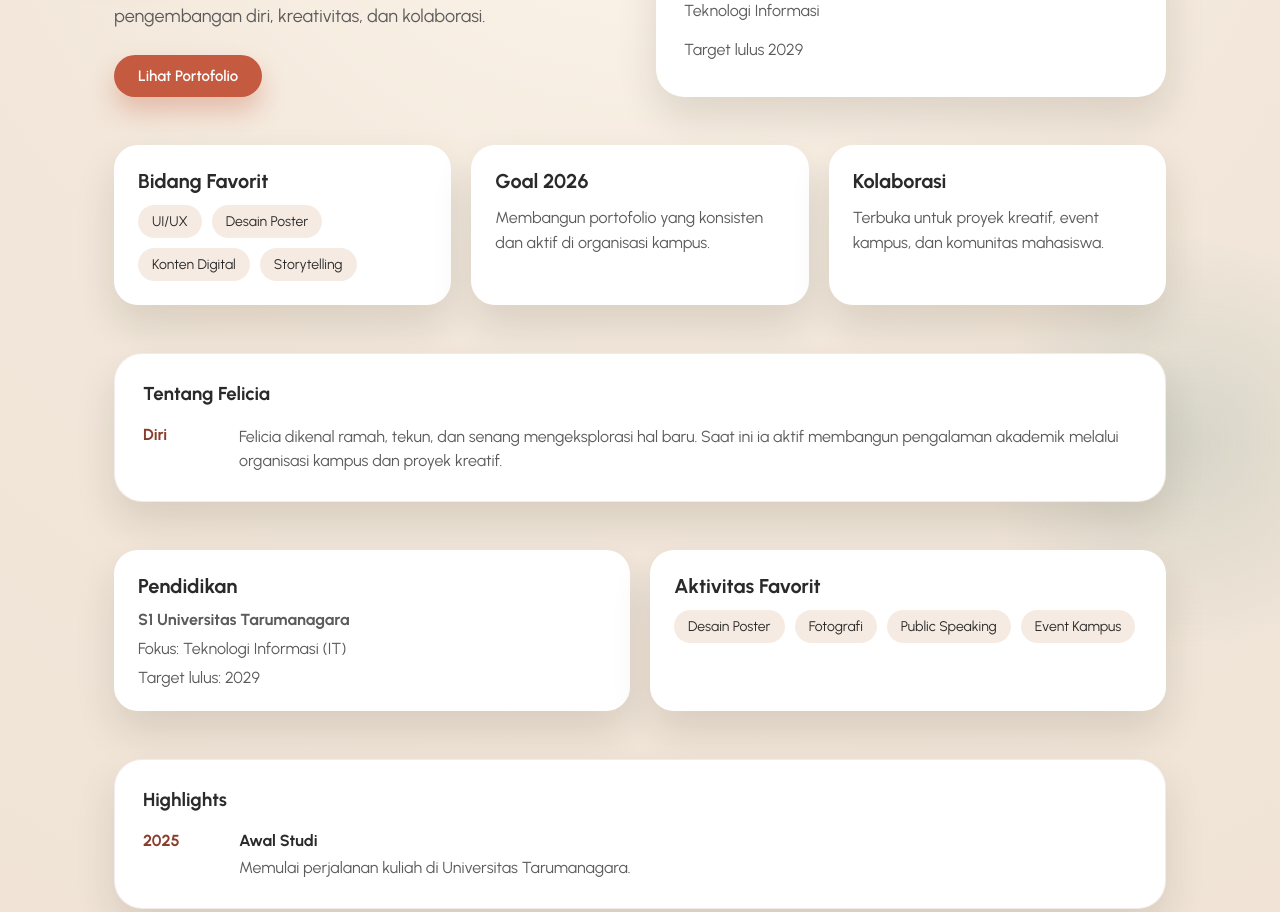
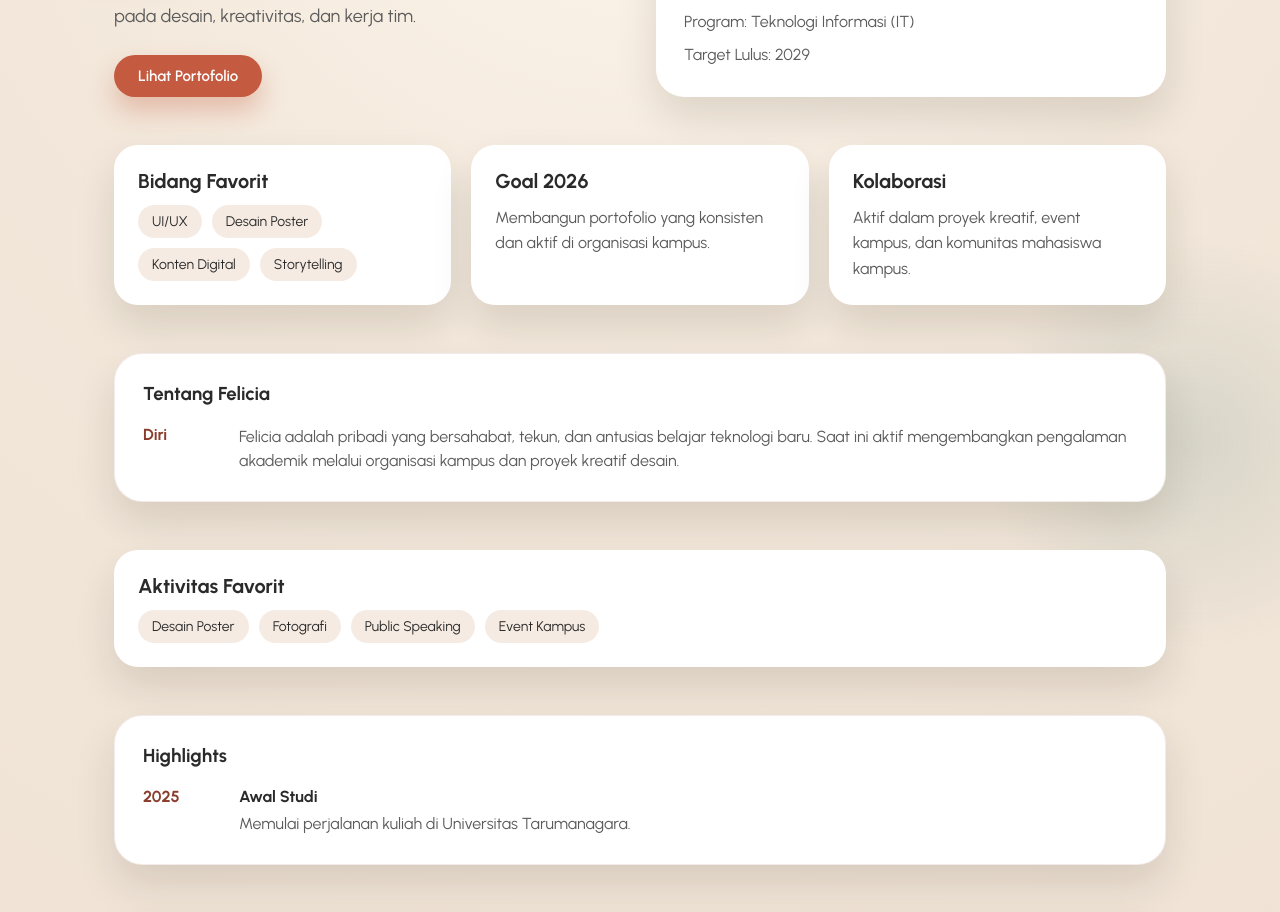
Before and after one commit to feliciaangeline007/web, a website: page views/profile.html in a window 1280 px wide. Shown: the part 288-1200 px from the top of the page. Drawn offline with nearby package versions, Linux system fonts and the light colour scheme.

Commit message:
ubah profile

```diff
--- a/views/profile.html
+++ b/views/profile.html
@@ -410,18 +410,19 @@ body {
           <p class="tag">Profile</p>
           <h1>Felicia Angeline</h1>
           <p class="subtitle">
-            Mahasiswi Universitas Tarumanagara yang fokus pada pengembangan diri, kreativitas, dan kolaborasi.
+            Mahasiswi Universitas Tarumanagara semester 2 dengan fokus pada desain, kreativitas, dan kerja tim.
           </p>
           <div class="cta-row">
             <a href="/about" class="btn btn-primary">Lihat Portofolio</a>
           </div>
         </div>
         <div class="hero-card">
-          <h2>Semester 2 IT</h2>
+          <h3>Pendidikan</h3>
           <ul class="list">
-            <li>Universitas Tarumanagara</li>
-            <li>Teknologi Informasi</li>
-            <li>Target lulus 2029</li>
+            <li><strong>S1 Universitas Tarumanagara</strong></li>
+            <li>NIM: 535250029</li>
+            <li>Program: Teknologi Informasi (IT)</li>
+            <li>Target Lulus: 2029</li>
           </ul>
         </div>
       </section>
@@ -445,7 +446,7 @@ body {
         <article class="panel">
           <h3>Kolaborasi</h3>
           <p>
-            Terbuka untuk proyek kreatif, event kampus, dan komunitas mahasiswa.
+            Aktif dalam proyek kreatif, event kampus, dan komunitas mahasiswa kampus.
           </p>
         </article>
       </section>
@@ -456,21 +457,13 @@ body {
           <div class="timeline-item">
             <span class="timeline-year">Diri</span>
             <div>
-              <p>Felicia dikenal ramah, tekun, dan senang mengeksplorasi hal baru. Saat ini ia aktif membangun pengalaman akademik melalui organisasi kampus dan proyek kreatif.</p>
+              <p>Felicia adalah pribadi yang bersahabat, tekun, dan antusias belajar teknologi baru. Saat ini aktif mengembangkan pengalaman akademik melalui organisasi kampus dan proyek kreatif desain.</p>
             </div>
           </div>
         </div>
       </section>
 
       <section class="grid">
-        <article class="panel">
-          <h3>Pendidikan</h3>
-          <ul class="list">
-            <li><strong>S1 Universitas Tarumanagara</strong></li>
-            <li>Fokus: Teknologi Informasi (IT)</li>
-            <li>Target lulus: 2029</li>
-          </ul>
-        </article>
         <article class="panel">
           <h3>Aktivitas Favorit</h3>
           <ul class="chips">
@@ -497,7 +490,7 @@ body {
 
       <section class="contact">
         <h3>Kontak</h3>
-        <p>Ingin berkolaborasi? Mari terhubung dan buat sesuatu yang berkesan.</p>
+        <p>Hubungi untuk peluang kolaborasi dalam desain grafis, event kampus, atau proyek kreatif digital.</p>
         <div class="contact-grid">
           <div>
             <span class="contact-label">Email</span>
```
